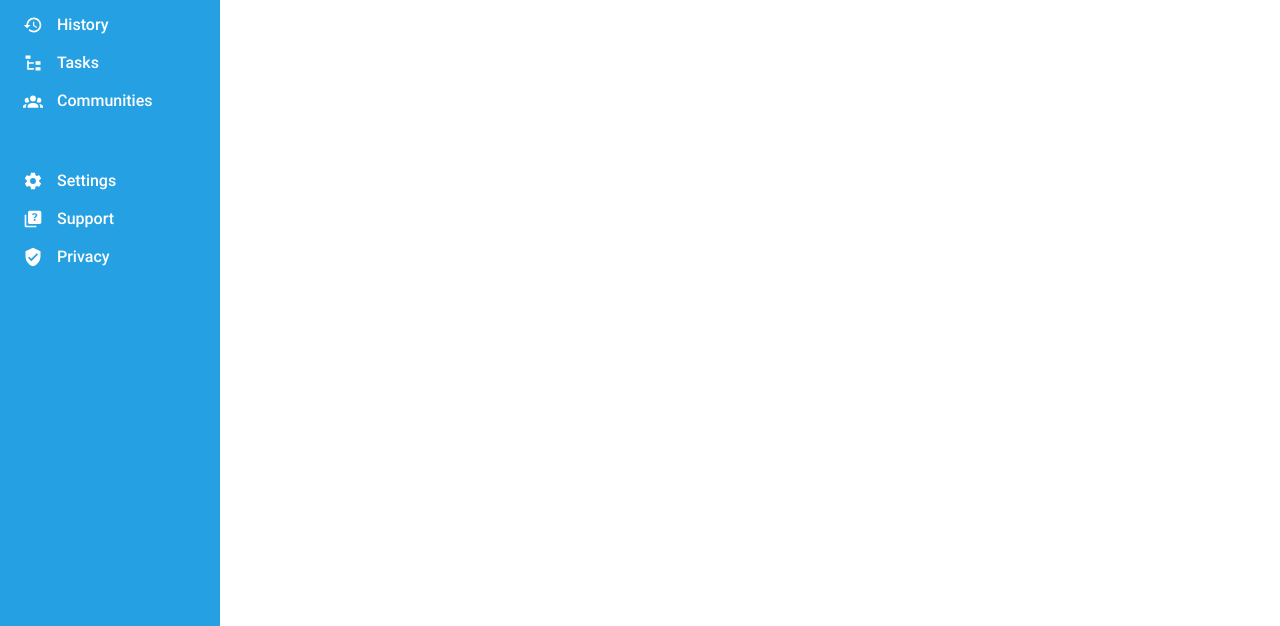
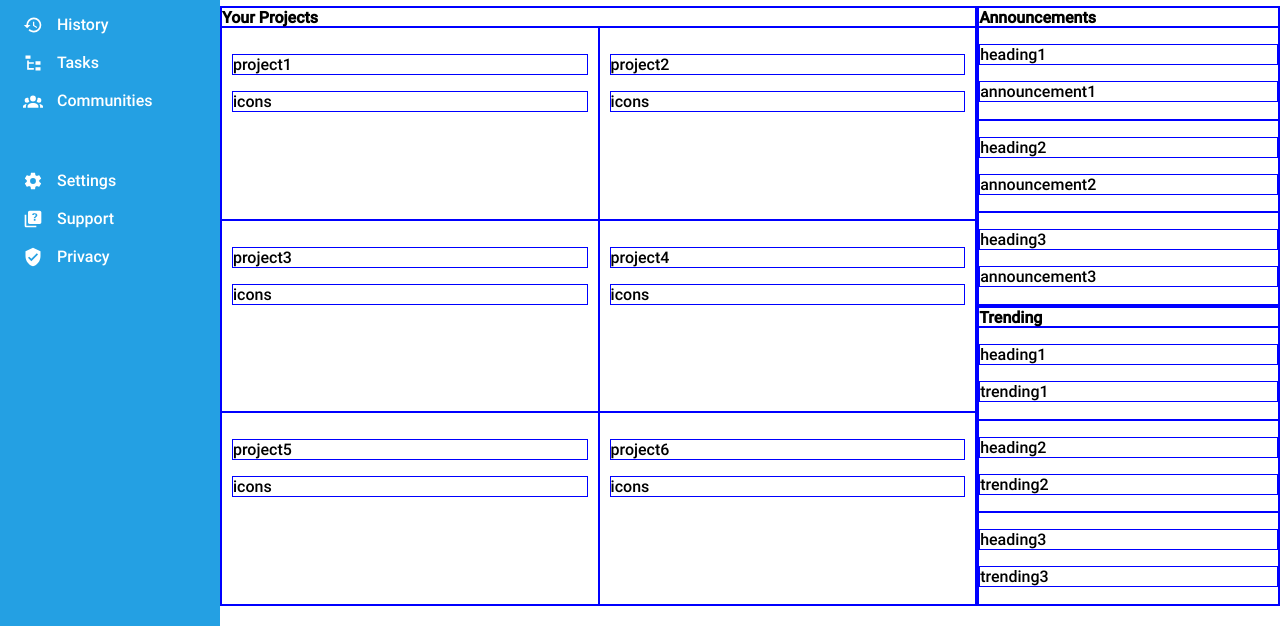
Before and after one commit to ronakraj00/admin_dashboard, a plain HTML site: page index.html in a window 1280 px wide. Shown: the part 174-800 px from the top of the page. Drawn offline with Linux system fonts and the light colour scheme.

Commit message:
fill index's content

```diff
--- a/index.html
+++ b/index.html
@@ -50,10 +50,68 @@
 
                     </div>
                     <div class="header-nav">
-                        <a href="#new">New</a><a href="#upload">Upload</a><a href="Share">Share</a>
+                        <a href="#new">New</a><a href="#upload">Upload</a><a href="#Share">Share</a>
                     </div>
                 </div>
-                <div class="content"></div>
+                <div class="content">
+                    <div class="projects">
+                        <div class="p-heading">Your Projects</div>
+                        <div class="project1">
+                            <p>project1</p>
+                            <div>icons</div>
+                        </div>
+                        <div class="project2">
+                            <p>project2</p>
+                            <div>icons</div>
+                        </div>
+                        <div class="project3">
+                            <p>project3</p>
+                            <div>icons</div>
+                        </div>
+                        <div class="project4">
+                            <p>project4</p>
+                            <div>icons</div>
+                        </div>
+                        <div class="project5">
+                            <p>project5</p>
+                            <div>icons</div>
+                        </div>
+                        <div class="project6">
+                            <p>project6</p>
+                            <div>icons</div>
+                        </div>
+                    </div>
+                    <div class="announce">
+                        <div class="a-heading">Announcements</div>
+                        <div class="announce1">
+                            <p>heading1</p>
+                            <p>announcement1</p>
+                        </div>
+                        <div class="announce2">
+                            <p>heading2</p>
+                            <p>announcement2</p>
+                        </div>
+                        <div class="announce3">
+                            <p>heading3</p>
+                            <p>announcement3</p>
+                        </div>
+                    </div>
+                    <div class="trending">
+                        <div class="t-heading">Trending</div>
+                        <div class="trending1">
+                            <p>heading1</p>
+                            <p>trending1</p>
+                        </div>
+                        <div class="trending2">
+                            <p>heading2</p>
+                            <p>trending2</p>
+                        </div>
+                        <div class="trending3">
+                            <p>heading3</p>
+                            <p>trending3</p>
+                        </div>
+                    </div>
+                </div>
         </div>
     </div>
 </body>
--- a/style.css
+++ b/style.css
@@ -10,11 +10,12 @@ body{
     margin: 0;
     padding: 0;
     font-family: roboto;
+    height: 100vh;
 }
 .container{
     display: grid;
     grid-template-columns:220px 4fr;
-    height: 100vh;
+    height: 100%;
 }
 
 
@@ -132,8 +133,8 @@ svg{
 
 
 .bell svg{
-    margin-right: 24px;
-    margin-bottom: 15px;
+    margin-right: 30px;
+    margin-bottom: 20px;
 }
 
 .profile h5{
@@ -197,3 +198,58 @@ svg{
 .big-profile p span{
     font-weight: bold;
 }
+/* up */
+/* header css */
+/* header css */
+/* header css */
+
+
+/* content css */
+/* content css */
+/* content css */
+.content *{
+    border: 1px solid blue;
+}
+.content{
+    margin-bottom: 20px;
+    margin-top: 20px;
+    display: grid;
+    grid-template-columns: 2.5fr 1fr;
+    grid-template-rows: 1fr 1fr;
+    grid-template-areas:
+    "projects announce"
+    "projects trending";
+}
+.projects{
+    grid-area: projects;
+    display: grid;
+    grid-template-columns:1fr 1fr;
+    grid-template-rows: 20px;
+    grid-auto-rows: 1fr;
+}
+.announce{
+    grid-area: announce;
+    display: grid;
+    grid-template-columns: 1fr;
+    grid-template-rows: 20px;
+    grid-auto-rows: 1fr;
+}
+.trending{
+    grid-area: trending;
+    display: grid;
+    grid-template-columns: 1fr;
+    grid-template-rows: 20px;
+    grid-auto-rows: 1fr;
+}
+
+.p-heading{
+    grid-area: 1/1/2/3;
+
+}
+.p-heading,.t-heading,.a-heading{
+    font-weight: 600;
+}
+
+.projects>:not(:first-child){
+    padding: 10px;
+}
```
